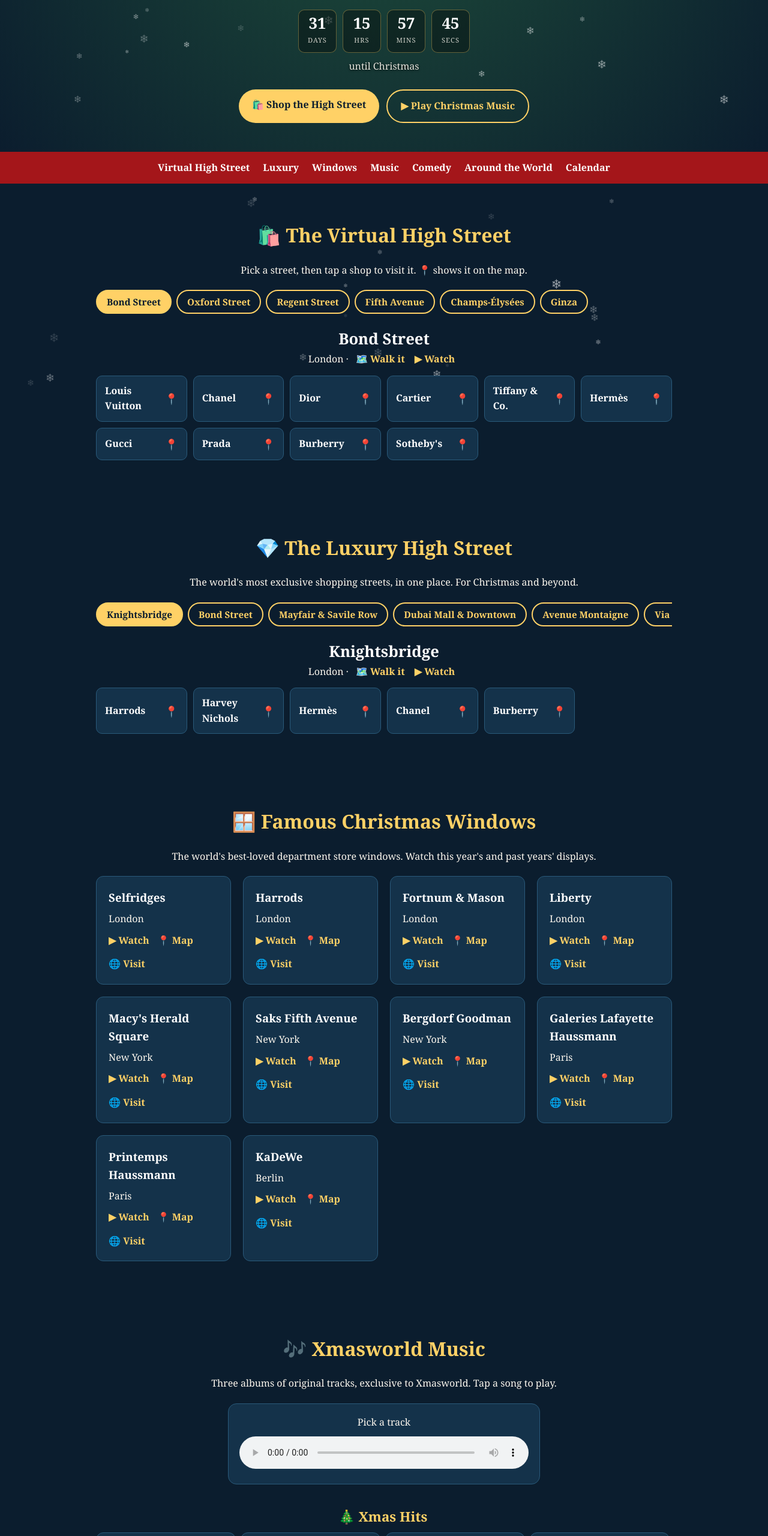
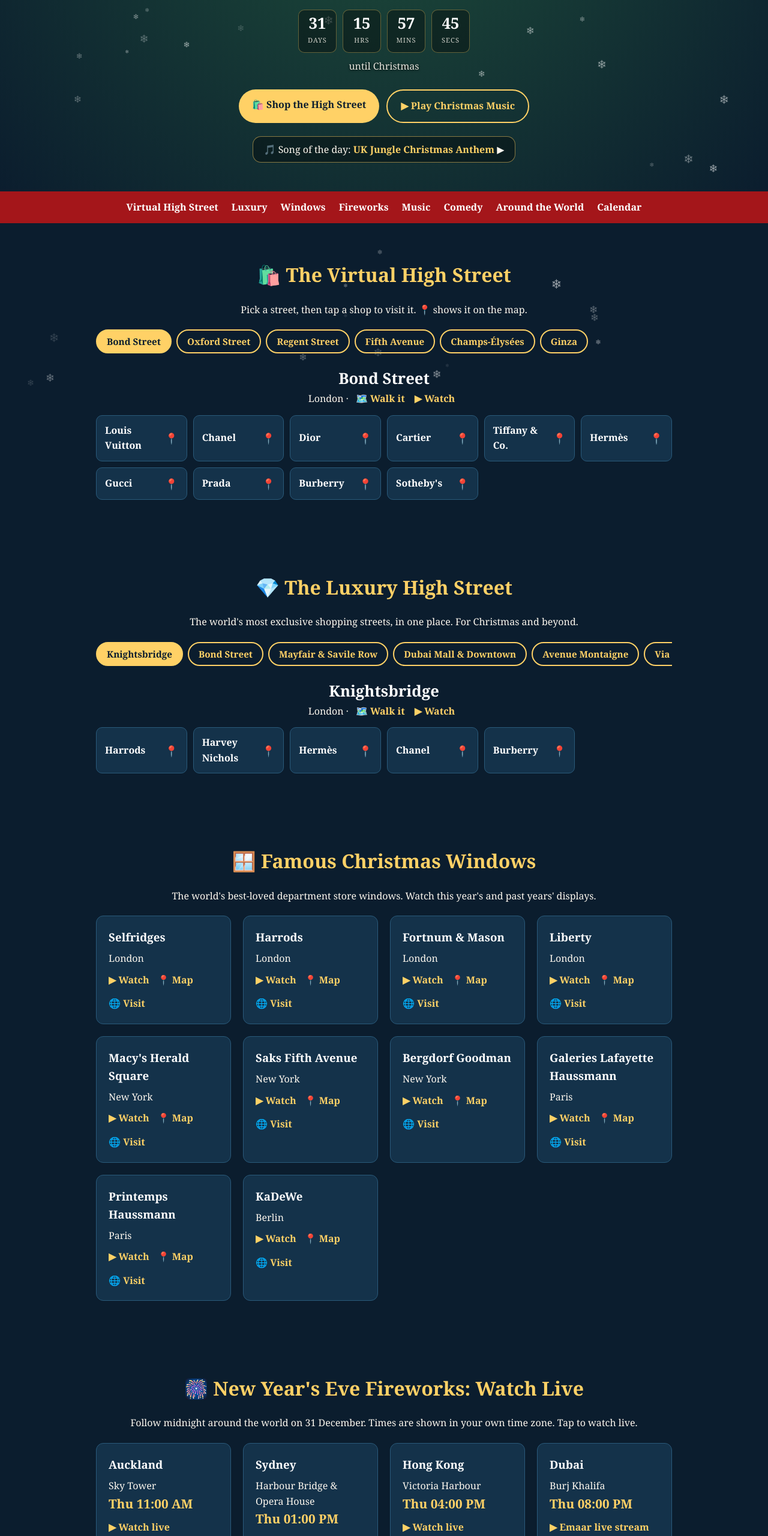
Before and after one commit to 47tretawn-design/xmas-world, a plain HTML site: page index.html in a window 1280 px wide. Shown: the part 240-2800 px from the top of the page at 60% size. Drawn offline with Linux system fonts and the light colour scheme.

Commit message:
Add New Year's Eve fireworks live section and daily Song of the Day

```diff
--- a/index.html
+++ b/index.html
@@ -78,6 +78,10 @@ footer small{display:block;margin-top:14px;opacity:.7}
 .shop{display:flex;align-items:center;justify-content:space-between;gap:6px;background:#14324a;border:1px solid #2a5a7a;border-radius:10px;padding:12px 14px}
 .shop a{text-decoration:none;font-weight:bold;color:#fff}
 .shop a.pin{font-size:1.1rem}
+.fwt{font-size:1.3rem;color:#ffd166;font-weight:bold}
+.live{display:inline-block;background:#e63946;color:#fff;border-radius:6px;padding:2px 8px;font-size:.8rem;font-weight:bold;margin-left:6px}
+.sotd{display:block;margin:22px auto 0;background:rgba(0,0,0,.35);border:1px solid rgba(255,209,102,.5);border-radius:14px;padding:10px 18px;color:#fdf8ef;font:1rem Georgia,serif;cursor:pointer}
+.sotd b{color:#ffd166}
 .snow{position:fixed;top:-10px;z-index:1;color:#fff;pointer-events:none;animation:fall linear infinite}
 @media(prefers-reduced-motion:reduce){.snow{display:none}}
 @keyframes fall{to{transform:translateY(110vh)}}
@@ -99,11 +103,13 @@ footer small{display:block;margin-top:14px;opacity:.7}
 <a class="btn btn-gold" href="#highstreet">🛍️ Shop the High Street</a>
 <a class="btn btn-ghost" href="#music">▶ Play Christmas Music</a>
 </div>
+<button id="sotd" class="sotd" hidden></button>
 </header>
 <nav>
 <a href="#highstreet">Virtual High Street</a>
 <a href="#luxury">Luxury</a>
 <a href="#windows">Windows</a>
+<a href="#fireworks">Fireworks</a>
 <a href="#music">Music</a>
 <a href="#comedy">Comedy</a>
 <a href="#world">Around the World</a>
@@ -128,6 +134,12 @@ footer small{display:block;margin-top:14px;opacity:.7}
 <h2>🪟 Famous Christmas Windows</h2>
 <p style="text-align:center;margin-bottom:20px">The world's best-loved department store windows. Watch this year's and past years' displays.</p>
 <div class="grid" id="wins"></div>
+</section>
+
+<section id="fireworks">
+<h2>🎆 New Year's Eve Fireworks: Watch Live</h2>
+<p style="text-align:center;margin-bottom:20px">Follow midnight around the world on 31 December. Times are shown in your own time zone. Tap to watch live.</p>
+<div class="grid" id="fw"></div>
 </section>
 
 <section id="music">
@@ -164,7 +176,7 @@ footer small{display:block;margin-top:14px;opacity:.7}
 <tr><td>24 Dec</td><td>Christmas Eve</td></tr>
 <tr><td>25 Dec</td><td>Christmas Day</td></tr>
 <tr><td>26 Dec</td><td>Boxing Day</td></tr>
-<tr><td>31 Dec</td><td>New Year's Eve – fireworks worldwide</td></tr>
+<tr><td>31 Dec</td><td>New Year's Eve – <a href="#fireworks">watch the fireworks live</a></td></tr>
 <tr><td>1 Jan</td><td>New Year's Day</td></tr>
 <tr><td>6 Jan</td><td>Epiphany / Three Kings' Day</td></tr>
 </table>
@@ -226,6 +238,8 @@ var TRACKS=[
 if(!TRACKS.length)return;document.getElementById('soon').hidden=true;document.getElementById('player').hidden=false;
 var last='';TRACKS.forEach(function(t,i){if(t.album!==last){last=t.album;var h=document.createElement('h3');h.className='album';h.textContent=({'Xmas Hits':'🎄 ','Ibiza Anthems for Xmas':'🌴 ','Non-Xmas Hits':'🎉 '}[t.album]||'')+t.album;g.appendChild(h);}var c=document.createElement('div');c.className='card track';c.innerHTML='<h3>▶ '+t.title+'</h3>';
 c.onclick=function(){document.querySelectorAll('.track').forEach(function(e){e.classList.remove('on')});c.classList.add('on');a.src=t.file;now.textContent='Now playing: '+t.title;a.play();};g.appendChild(c);});
+var day=Math.floor((Date.now()-new Date().getTimezoneOffset()*6e4)/864e5),xm=TRACKS.filter(function(t){return t.album==='Xmas Hits'}),pool=(new Date().getMonth()===11&&new Date().getDate()<=26)||new Date().getMonth()===10?xm:TRACKS,pick=pool[day%pool.length],sb=document.getElementById('sotd');
+sb.innerHTML='🎵 Song of the day: <b>'+pick.title+'</b> ▶';sb.hidden=false;sb.onclick=function(){document.getElementById('music').scrollIntoView({behavior:'smooth'});var cs=document.querySelectorAll('.track');cs[TRACKS.indexOf(pick)].click();};
 a.onended=function(){var cs=document.querySelectorAll('.track'),i=[].indexOf.call(cs,document.querySelector('.track.on'));if(i>-1&&i<cs.length-1)cs[i+1].click();};})();
 var Q=function(x){return 'https://www.google.com/maps/search/?api=1&query='+encodeURIComponent(x)};
 var STREETS=[
@@ -258,6 +272,22 @@ streetPicker('lstreets','lstreet',LUXURY);
 var WINS=[["Selfridges","London","https://www.selfridges.com"],["Harrods","London","https://www.harrods.com"],["Fortnum & Mason","London","https://www.fortnumandmason.com"],["Liberty","London","https://www.libertylondon.com"],["Macy's Herald Square","New York","https://www.macys.com"],["Saks Fifth Avenue","New York","https://www.saksfifthavenue.com"],["Bergdorf Goodman","New York","https://www.bergdorfgoodman.com"],["Galeries Lafayette Haussmann","Paris","https://haussmann.galerieslafayette.com"],["Printemps Haussmann","Paris","https://www.printemps.com"],["KaDeWe","Berlin","https://www.kadewe.de"]];
 (function(){var g=document.getElementById('wins');WINS.forEach(function(w){var d=document.createElement('div');d.className='card';
 d.innerHTML='<h3>'+w[0]+'</h3><p>'+w[1]+'</p><div class="links"><a href="https://www.youtube.com/results?search_query='+encodeURIComponent(w[0]+' Christmas windows')+'" target="_blank" rel="noopener">▶ Watch</a><a href="'+Q(w[0]+', '+w[1])+'" target="_blank" rel="noopener">📍 Map</a><a href="'+w[2]+'" target="_blank" rel="noopener">🌐 Visit</a></div>';g.appendChild(d);});})();
+var YT=function(q){return 'https://www.youtube.com/results?search_query='+encodeURIComponent(q)};
+var FW=[["Auckland","Sky Tower",13,[["▶ Watch live",YT("Auckland Sky Tower New Year fireworks live")]]],
+["Sydney","Harbour Bridge & Opera House",11,[["▶ Official stream","https://sydneynewyearseve.com/live-stream"],["📺 ABC iview","https://iview.abc.net.au"]]],
+["Hong Kong","Victoria Harbour",8,[["▶ Watch live",YT("Hong Kong New Year fireworks Victoria Harbour live")]]],
+["Dubai","Burj Khalifa",4,[["▶ Emaar live stream",YT("Burj Khalifa New Year fireworks live Emaar")]]],
+["Paris","Champs-Élysées & Arc de Triomphe",1,[["▶ Watch live",YT("Paris New Year Champs Elysees fireworks live")]]],
+["Berlin","Brandenburg Gate",1,[["▶ Watch live",YT("Berlin Brandenburg Gate New Year fireworks live")]]],
+["London","London Eye & Big Ben",0,[["📺 BBC iPlayer","https://www.bbc.co.uk/iplayer"],["ℹ️ Event info","https://www.london.gov.uk/events/london-new-years-eve-2026"]]],
+["Rio de Janeiro","Copacabana Beach",-3,[["▶ Watch live",YT("Copacabana New Year fireworks live")]]],
+["New York","Times Square Ball Drop",-5,[["▶ Official webcast","https://www.timessquarenyc.org/webcast"]]]];
+function fwRender(){var now=new Date(),y=(now.getMonth()===0&&now.getDate()<=1)?now.getFullYear():now.getFullYear()+1,g=document.getElementById('fw'),h='';
+FW.forEach(function(c){var t=Date.UTC(y,0,1)-c[2]*36e5,dt=new Date(t),diff=t-now.getTime();
+var when=dt.toLocaleString([],{weekday:'short',hour:'2-digit',minute:'2-digit'});
+var badge=(diff<30*6e4&&diff>-30*6e4)?'<span class="live">🔴 LIVE NOW</span>':'';
+h+='<div class="card"><h3>'+c[0]+badge+'</h3><p>'+c[1]+'</p><p class="fwt">'+when+'</p><div class="links">'+c[3].map(function(l){return '<a href="'+l[1]+'" target="_blank" rel="noopener">'+l[0]+'</a>'}).join('')+'</div></div>';});g.innerHTML=h;}
+fwRender();setInterval(fwRender,60000);
 var V='https://amp-acc-f3a9e2da18fe-xmasworld-music-d558b1c9.cdn.ample.computer/comedy/';
 var CLIPS=[["v03","Di Twits: the intro",1],["v04","The Receipt"],["v05","Market Day"],["v07","£10 Trainers"],["v08","Nan's Gold Watch"],["v02","The Look"],["v06","What's in the Bag?",1],["v01","Live at the Pub",1]];
 (function(){var g=document.getElementById('clips');CLIPS.forEach(function(c){var d=document.createElement('div');d.className='card clip'+(c[2]?' wide':'');
```
